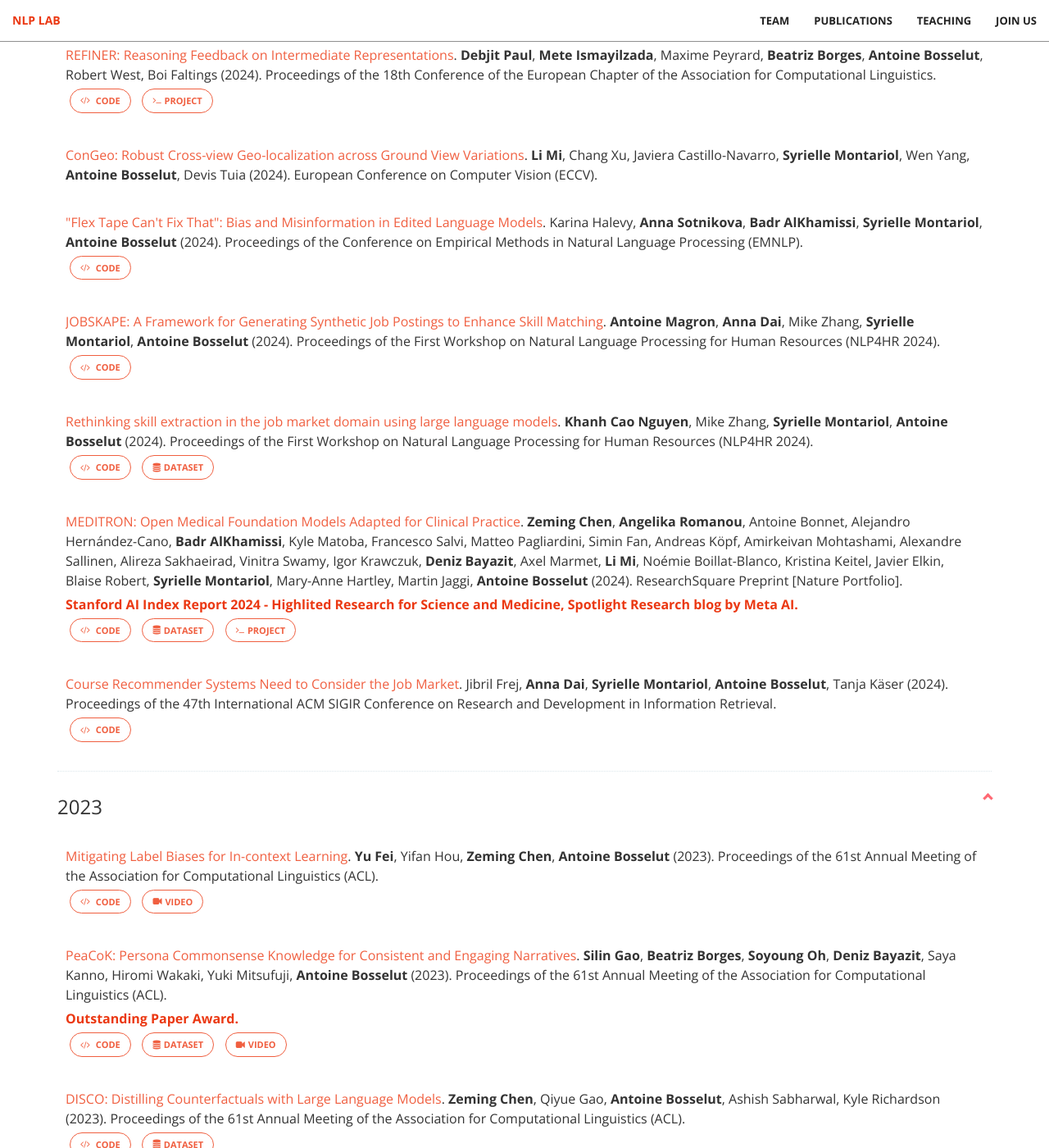
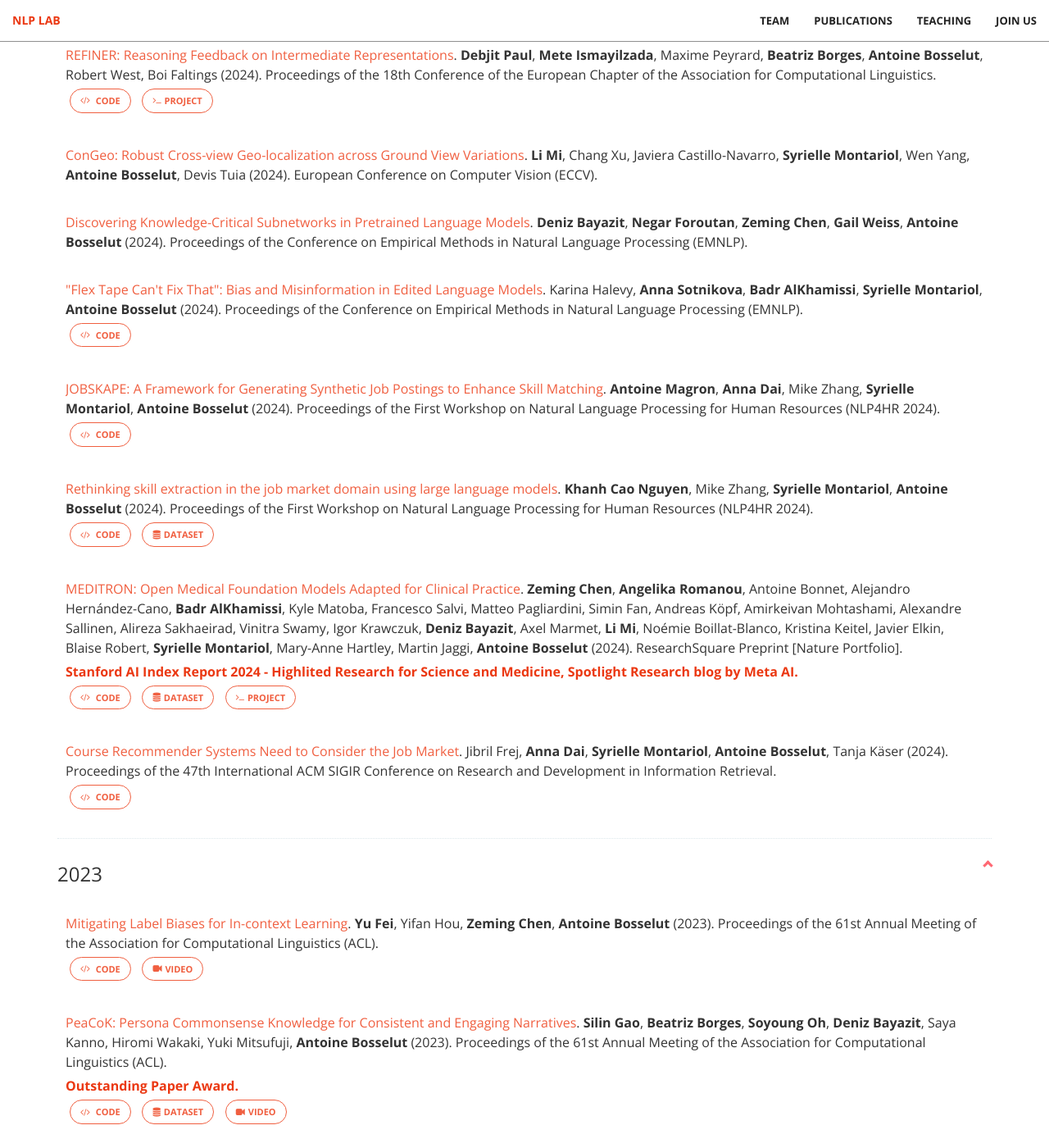
Before and after one commit to epfl-nlp/epfl-nlp.github.io, a Jekyll site: the page built from publications.html, in a window 1280 px wide and 1400 px high, scrolled down 1549 px. Shown: the whole window at 82% size. Built offline with Jekyll 4.4.1, drawn with Linux system fonts in a browser that asks for light colours; some of the changed text lies outside the part shown.

Commit message:
Update and rename bayazit-2023-arxiv.yml to bayazit-2024-emnlp.yml

```diff
--- a/_data/publications/bayazit-2023-arxiv.yml
+++ b/_data/publications/bayazit-2024-emnlp.yml
@@ -15,6 +15,6 @@
     -
       name: Antoine Bosselut
       nlp-lab: true
-  year: 2023
-  journal: arXiv preprint
+  year: 2024
+  journal: Proceedings of the Conference on Empirical Methods in Natural Language Processing (EMNLP)
   link: https://arxiv.org/abs/2310.03084
```
